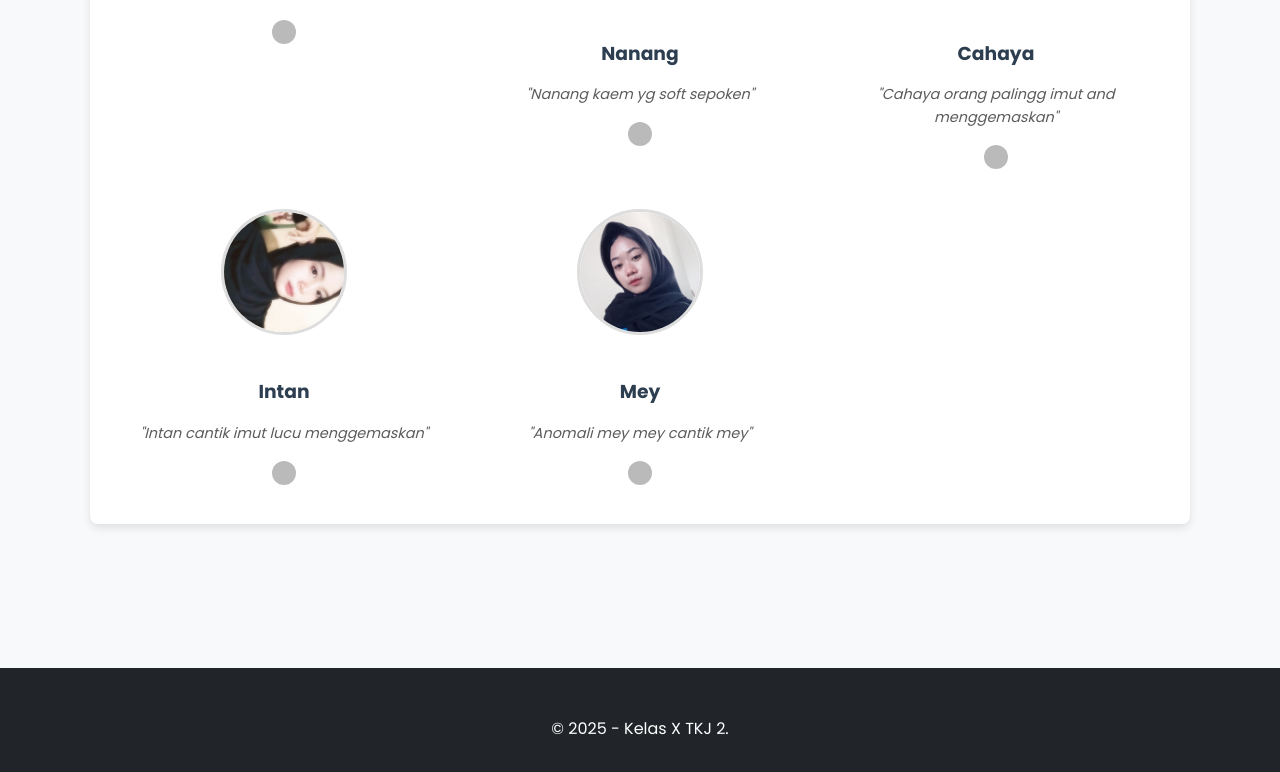
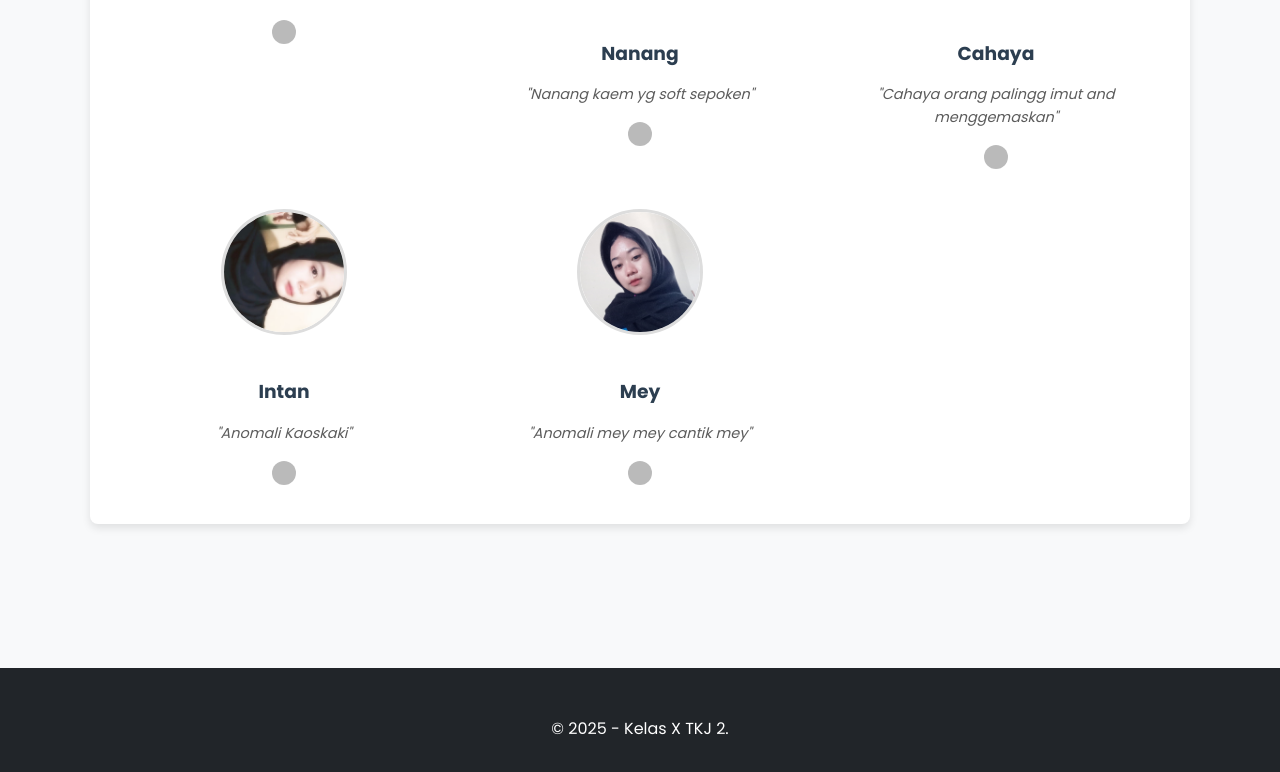
Before and after one commit to halzz-website-id/xtkj-2, a plain HTML site: page profile.html in a window 1280 px wide. Shown: the part 904-1676 px from the top of the page. Drawn offline with Linux system fonts and the light colour scheme; grey boxes are pictures that could not be loaded.

Commit message:
Update profile.html

```diff
--- a/profile.html
+++ b/profile.html
@@ -88,7 +88,7 @@
             <div class="student-card">
               <img src="intan.png" alt="Foto Intan">
               <h3>Intan</h3>
-              <p class="caption">"Intan cantik imut lucu menggemaskan"</p>
+              <p class="caption">"Anomali Kaoskaki"</p>
               <div class="social-links">
                 <a href="#" target="_blank" aria-label="Instagram"><img src="https://img.icons8.com/ios-filled/24/007bff/instagram-new.png" alt="Instagram"></a>
               </div>
```
